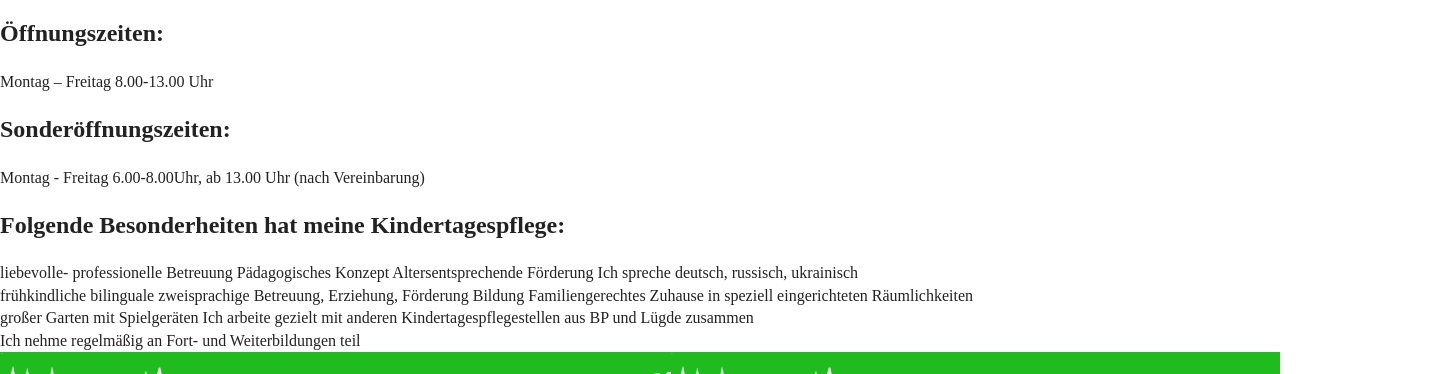
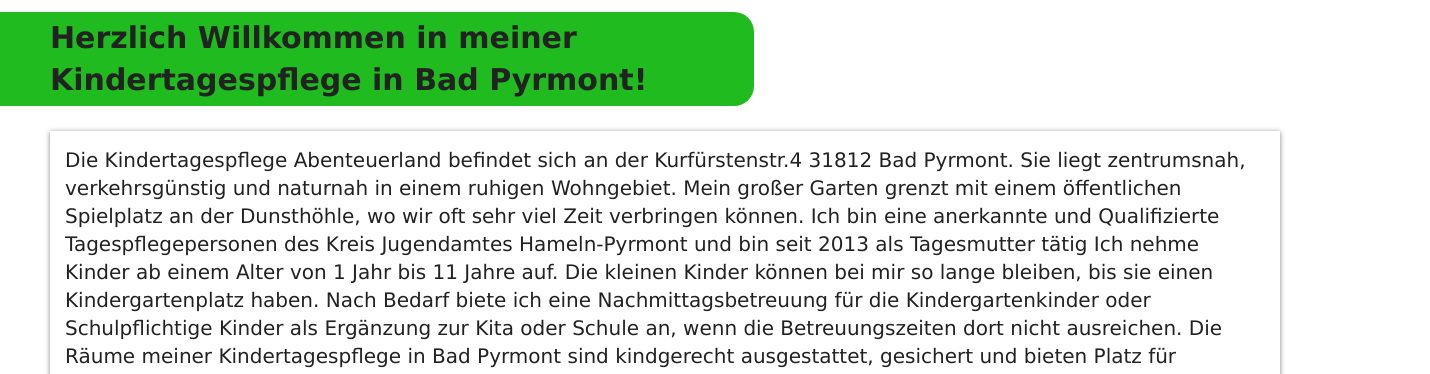
Before and after one commit to KTP-Abenteuerland/website, a website built with webpack: page Haupt.html in a window 1280 px wide. Shown: the part 188-562 px from the top of the page, 1430 px wide, since content can reach past the window. Built offline with nearby package versions, Linux system fonts and the light colour scheme.

Commit message:
Add files via upload

```diff
--- a/css/style.css
+++ b/css/style.css
@@ -16,6 +16,8 @@
     font-size: 1em;
     line-height: 1.4;
     margin: 0;
+    font-family: Verdana;
+    scroll-behavior: smooth;
   }
 
   /*
@@ -154,6 +156,94 @@
     margin-bottom: 20px;
 
   }
+
+  .main {
+
+    margin-top: 200px;
+    font-family: Verdana;
+
+
+  }
+
+  .main h2 {
+
+    text-align: left;
+    font-size: 30px;
+    background-color: #1fbb1f;
+    padding: 5px;
+    padding-left: 70px;
+    padding-right: 4px;
+    margin-left: -20px;
+    width: 700px;
+    border-radius: 20px;
+
+  }
+
+  .main p{
+
+    font-size: 20px;
+    background-color: white;
+    box-shadow: 0px 1px 5px grey;
+    padding: 15px;
+    width: 1200px;
+
+    margin-left: 50px;
+
+  }
+
+
+  .zeiten{
+
+    text-align: center;
+    background-color: #1fbb1f;
+    padding: 5px;
+    padding-right: 70px;
+    padding-left: 4px;
+    margin: 50px;
+    margin-left: auto;
+    margin-right: -150px;
+
+    width: 700px;
+    border-radius: 20px;
+
+  }
+
+  .besonders{
+
+    text-align: center;
+    margin-bottom: 50px;
+
+  }
+
+  .besonders h2{
+
+    text-align: left;
+    font-size: 30px;
+    background-color: #1fbb1f;
+    padding: 5px;
+    padding-left: 70px;
+    padding-right: 4px;
+    margin-left: -20px;
+    width: 700px;
+    border-radius: 20px;
+
+  }
+
+
+  .besonders a{
+
+    display: inline-block;
+
+    font-size: 20px;
+    background-color: white;
+    box-shadow: 0px 1px 5px grey;
+    margin: 15px;
+    padding:15px;
+
+    line-height: 50px;
+
+  }
+
 
 
   .unten {
```
